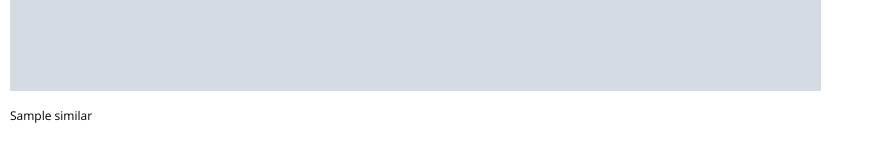
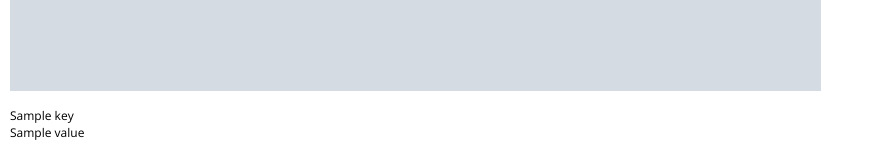
Before and after one commit to maxdivak-ogilvy/final_project_music_discovery, a Flask app: template templates/music.html in a window 1280 px wide. Shown: the part 831-984 px from the top of the page, without its empty margins (0-874 px from the left). Before the commit the page ends 954 px from the top, so only its background shows below. Run offline with Flask 2, Linux system fonts and the light colour scheme; the template is opened without the code that fills it: values that come from a table or form of the project are taken from there, most other values are stand-ins (such as "Sample title", 1, 10 or a date in 2020); grey boxes marked "Sample" are stand-in pictures.

Commit message:
New features

```diff
--- a/templates/music.html
+++ b/templates/music.html
@@ -22,7 +22,18 @@
 
     <p>{{name}}</p>
     <p><img src={{image_url}} style="width:80%; height:auto;" /></p>
-    <p>{{similar}}</p>
+    <!-- <p>{{similar}}</p> -->
+    {% for key, value in similar.items() %}
+      <p onclick="myFunction('{{value}}')" style="cursor:pointer;">{{key}}
+      <br>{{value}}</p>
+    {% endfor %}
+
+    <script type="text/javascript">
+      function myFunction(v) {
+        alert("Value: "+v)
+        music.get_top_five_tracks(v)
+      }
+    </script>
 
     {% endblock %}
   </body>
```
